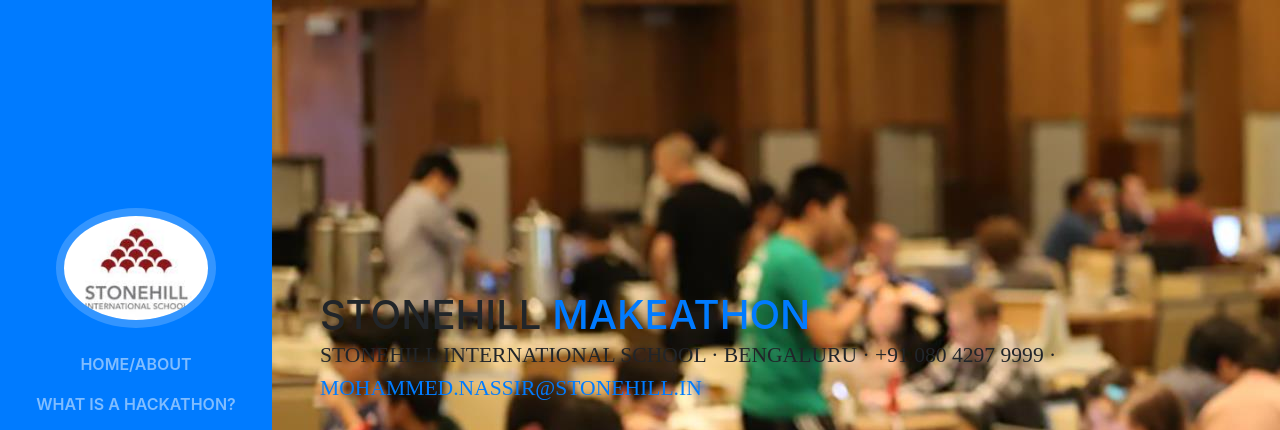
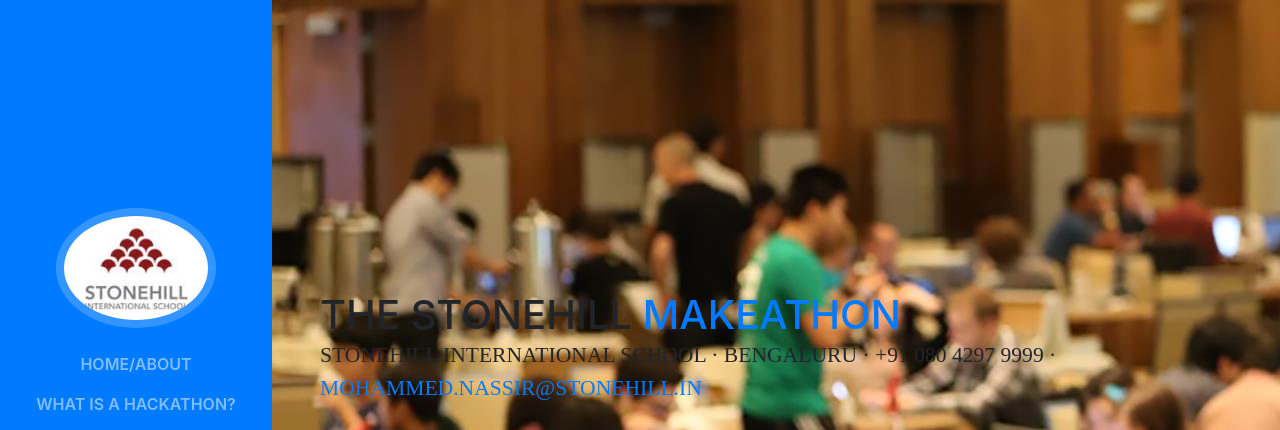
Before and after one commit to stonehillhackathon/stonehillhackathon.github.io, a website with bundled scripts: page index.html in a window 1280 px wide. Shown: the top 430 px of the page. Built offline with nearby package versions, Linux system fonts and the light colour scheme; a web font is replaced by a local one.

Commit message:
Update index.html

```diff
--- a/index.html
+++ b/index.html
@@ -69,7 +69,7 @@
 
       <section class="resume-section p-3 p-lg-5 d-flex d-column" id="about">
         <div class="my-auto">
-          <h1 class="mb-0">Stonehill
+          <h1 class="mb-0">The Stonehill
             <span class="text-primary">Makeathon</span>
           </h1>
           <div class="subheading mb-5">Stonehill International School · Bengaluru · +91 080 4297 9999 ·
```
